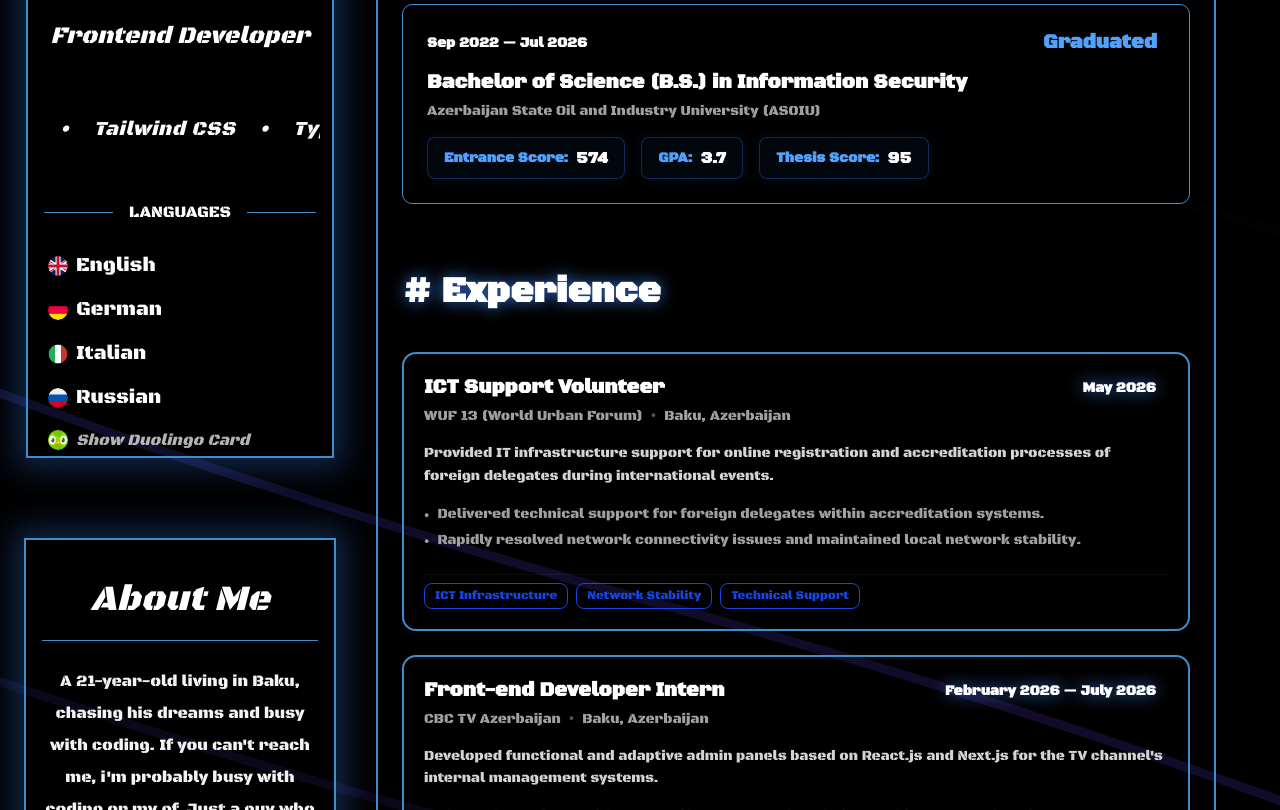
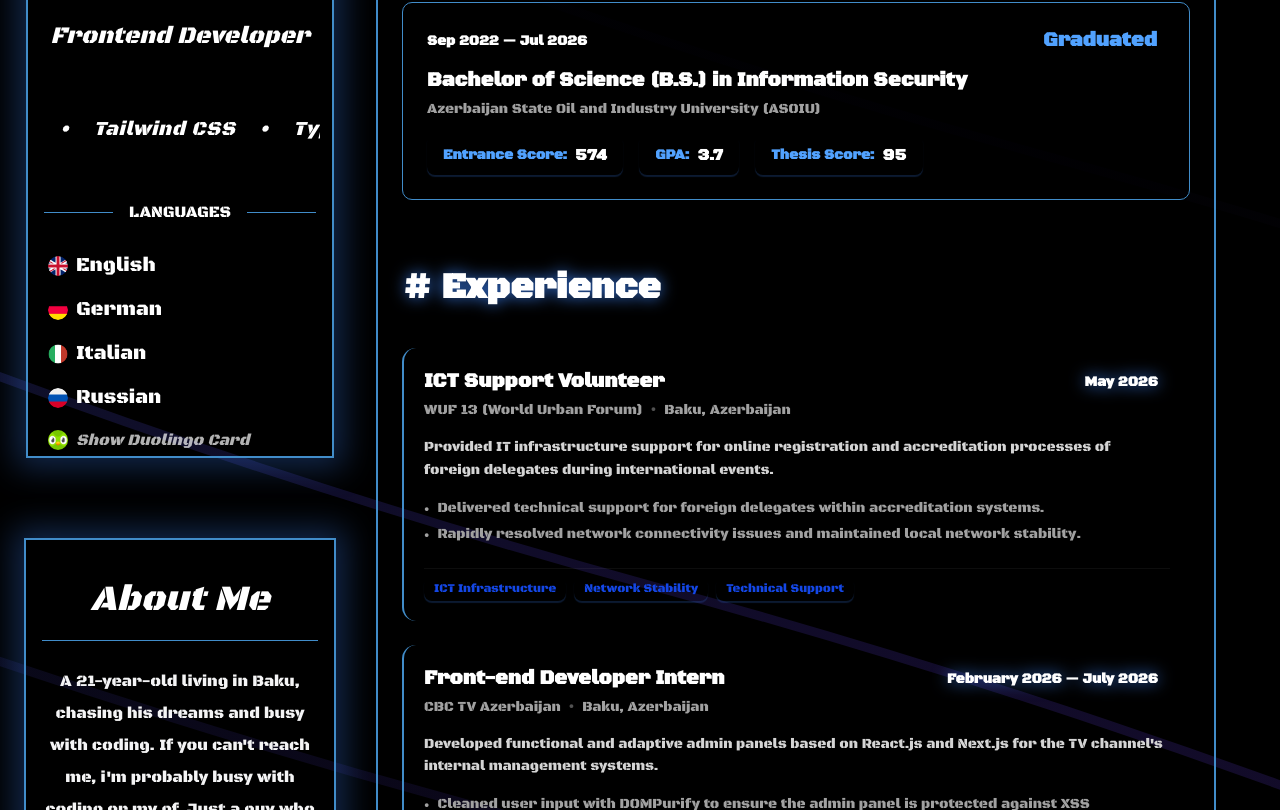
Before and after one commit to Emilhubb/Portfolio, a Next.js app: page /resume in a window 1280 px wide. Shown: the part 550-1360 px from the top of the page. Built offline with nearby package versions, Linux system fonts and the light colour scheme.

Commit message:
fixing shadow quantities

```diff
--- a/components/detailComponents/resumepage/EducationContent.tsx
+++ b/components/detailComponents/resumepage/EducationContent.tsx
@@ -75,7 +75,7 @@
               {edu.metrics && (
                 <div className="flex gap-4">
                   {edu.metrics.entranceScore && (
-                    <div className="flex items-center gap-2 px-4 py-2 rounded-md border border-blue-500/30 bg-blue-500/5 backdrop-blur-sm shadow-[0_0_15px_rgba(59,130,246,0.1)]">
+                    <div className="flex items-center gap-2 px-4 py-2 rounded-md  backdrop-blur-sm shadow-[0_2px_1px_rgba(59,130,246,0.2)]">
                       <span className="text-sm font-semibold text-blue-400">
                         Entrance Score:
                       </span>
@@ -86,7 +86,7 @@
                   )}
 
                   {edu.metrics.gpa && (
-                    <div className="flex items-center gap-2 px-4 py-2 rounded-md border border-blue-500/30 bg-blue-500/5 backdrop-blur-sm shadow-[0_0_15px_rgba(59,130,246,0.1)]">
+                    <div className="flex items-center gap-2 px-4 py-2 rounded-md  backdrop-blur-sm shadow-[0_2px_1px_rgba(59,130,246,0.2)]">
                       <span className="text-sm font-semibold text-blue-400">
                         GPA:
                       </span>
@@ -97,7 +97,7 @@
                   )}
 
                   {edu.metrics.thesisScore && (
-                    <div className="flex items-center gap-2 px-4 py-2 rounded-md border border-blue-500/30 bg-blue-500/5 backdrop-blur-sm shadow-[0_0_15px_rgba(59,130,246,0.1)]">
+                    <div className="flex items-center gap-2 px-4 py-2 rounded-md  backdrop-blur-sm shadow-[0_2px_1px_rgba(59,130,246,0.2)]">
                       <span className="text-sm font-semibold text-blue-400">
                         Thesis Score:
                       </span>
--- a/components/detailComponents/resumepage/ExperienceContent.tsx
+++ b/components/detailComponents/resumepage/ExperienceContent.tsx
@@ -138,10 +138,10 @@
       {ExperienceData.map((experience) => (
         <div
           key={experience.id}
-          className="group relative flex flex-col gap-3 mb-6 p-5 border-2 rounded-l-xl border-(--border-color)
-             bg-(--secondary-color) rounded-r-xl border-b-2
-             hover:border-r-(--border-color) hover:shadow-[0_0_20px_rgba(59,130,246,0.15)]
-             hover:-translate-y-0.5 transition-all duration-300 ease-out"
+          className="group relative flex flex-col gap-3 mb-6 p-5 border-l-2 rounded-l-xl border-(--border-color)
+             bg-(--secondary-color) rounded-r-xl hover:border-b-2
+             hover:border-r-(--border-color) hover:shadow-[0_0_20px_rgba(59,130,246,0.35)]
+             hover:-translate-y-0.5 transition-all"
         >
           <div className="flex flex-col md:flex-row md:justify-between md:items-start gap-2">
             <div className="flex flex-col gap-1">
@@ -180,7 +180,7 @@
             {experience.skills.map((skill, index) => (
               <span
                 key={index}
-                className="text-blue-700 border border-(--primary-color)/30
+                className="text-blue-700 shadow-[0_2px_1px_rgba(59,130,246,0.2)]
                    text-xs font-medium px-2.5 py-1 rounded-md hover:bg-(--primary-color)
                    hover:text-white transition-all duration-200 cursor-default"
               >
```
